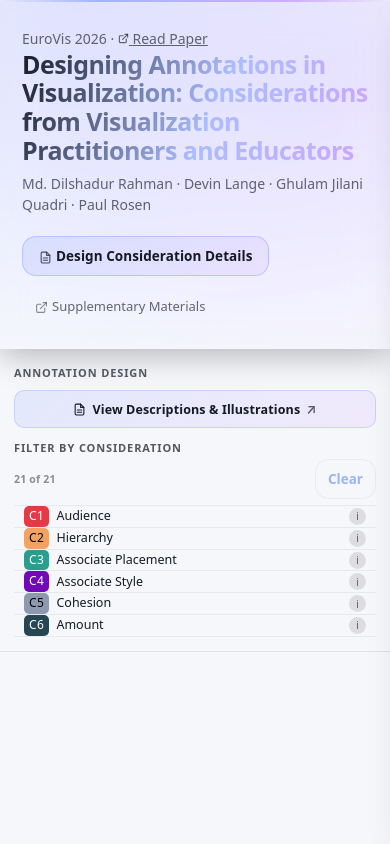
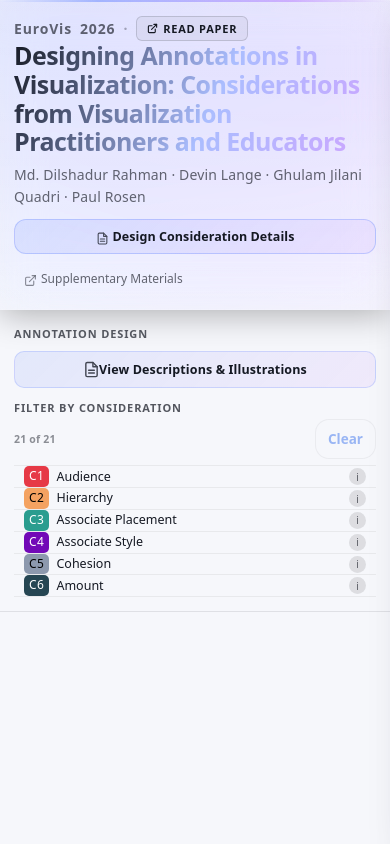
Before and after one commit to dilshadurrahman58/annotation-design, a plain HTML site: page index.html in a window 390 px wide. Shown: the top 844 px of the page. Drawn offline with Linux system fonts and the light colour scheme.

Commit message:
Refactor styles for layout and component adjustments
Adjusted padding, alignment, and font sizes for various elements. Added new styles for top venue and read paper components.

```diff
--- a/assets/styles.css
+++ b/assets/styles.css
@@ -224,12 +224,23 @@ button {
 .top__inner {
   max-width: 1200px;
   margin: 0 auto;
-  padding: 28px 22px 22px;
+  padding: 24px 16px 18px 12px;
   display: flex;
   gap: 20px;
-  align-items: center;
+  align-items: flex-start;
   justify-content: space-between;
   flex-wrap: wrap;
+  position: relative;
+}
+
+.top__title {
+  max-width: min(760px, calc(100% - 360px));
+}
+
+.top__actions {
+  position: absolute;
+  top: 34px;
+  right: 16px;
 }
 
 /* skip link for accessibility */
@@ -264,6 +275,51 @@ button {
   -webkit-text-fill-color: transparent;
   background-clip: text;
 }
+.top__venue {
+  margin: 0 0 10px;
+  display: flex;
+  align-items: center;
+  gap: 8px;
+  font-size: 12px;
+  font-weight: 600;
+  letter-spacing: 0.06em;
+  text-transform: uppercase;
+  color: var(--muted2);
+}
+.top__venue-name {
+  text-transform: none;
+}
+.top__venue-sep {
+  opacity: 0.5;
+}
+.top__read-paper {
+  display: inline-flex;
+  align-items: center;
+  gap: 5px;
+  padding: 3px 10px;
+  border-radius: 6px;
+  border: 1px solid var(--border2);
+  background: var(--surface2);
+  color: var(--text);
+  text-decoration: none;
+  font-size: 11px;
+  font-weight: 700;
+  letter-spacing: 0.07em;
+  text-transform: uppercase;
+  transition: background 0.15s, border-color 0.15s, color 0.15s;
+}
+.top__read-paper:hover {
+  background: var(--accent);
+  border-color: transparent;
+  color: #fff;
+}
+.top__authors {
+  margin: 6px 0 10px;
+  color: var(--muted);
+  font-size: 13px;
+  font-weight: 500;
+  letter-spacing: 0.01em;
+}
 .top__title p {
   margin: 0;
   color: var(--muted);
@@ -280,9 +336,15 @@ button {
 /* header CTA button group */
 .top__controls {
   display: flex;
-  gap: 10px;
-  flex-wrap: wrap;
+  gap: 8px;
+  flex-wrap: nowrap;
   align-items: center;
+}
+
+.top__controls .btn {
+  padding: 8px 10px;
+  font-size: 12.5px;
+  border-radius: 12px;
 }
 /* primary header action */
 .top__controls .btn:first-child {
@@ -293,7 +355,7 @@ button {
   );
   border-color: rgba(120, 148, 255, 0.38);
   font-weight: 600;
-  padding: 10px 16px;
+  padding: 8px 12px;
   letter-spacing: 0.005em;
 }
 .top__controls .btn:first-child:hover {
@@ -310,7 +372,7 @@ button {
   background: transparent;
   border-color: rgba(255, 255, 255, 0.1);
   color: var(--muted);
-  font-size: 13px;
+  font-size: 12px;
 }
 .top__controls .btn:last-child:hover {
   background: rgba(255, 255, 255, 0.04);
@@ -721,7 +783,7 @@ a.btn:active {
   display: flex;
   align-items: center;
   justify-content: center;
-  gap: 6px;
+  gap: 0;
   width: 100%;
   padding: 9px 14px;
   border-radius: 10px;
@@ -729,10 +791,12 @@ a.btn:active {
   text-align: center;
   letter-spacing: 0.01em;
 }
-.btn--primary::after {
-  content: "\2197";
-  font-size: 13px;
-  opacity: 0.7;
+.btn--primary svg {
+  flex-shrink: 0;
+  opacity: 0.78;
+  width: 17px;
+  height: 17px;
+  margin-right: -1px;
 }
 .btn--primary:hover {
   background: linear-gradient(
@@ -1234,6 +1298,22 @@ a.btn:active {
   gap: 16px;
 }
 @media (max-width: 980px) {
+  .top__inner {
+    padding-right: 12px;
+  }
+
+  .top__title {
+    max-width: calc(100% - 312px);
+  }
+
+  .top__controls {
+    gap: 8px;
+  }
+
+  .top__controls .btn {
+    padding: 7px 9px;
+  }
+
   .grid {
     grid-template-columns: repeat(2, minmax(0, 1fr));
   }
@@ -1246,6 +1326,30 @@ a.btn:active {
   }
 }
 @media (max-width: 620px) {
+  .top__inner {
+    padding: 16px 14px 14px;
+    gap: 12px;
+  }
+
+  .top__title {
+    max-width: 100%;
+  }
+
+  .top__actions {
+    position: static;
+    width: 100%;
+  }
+
+  .top__controls {
+    width: 100%;
+    flex-wrap: wrap;
+  }
+
+  .top__controls .btn {
+    flex: 1 1 auto;
+    justify-content: center;
+  }
+
   .grid {
     grid-template-columns: 1fr;
   }
```
